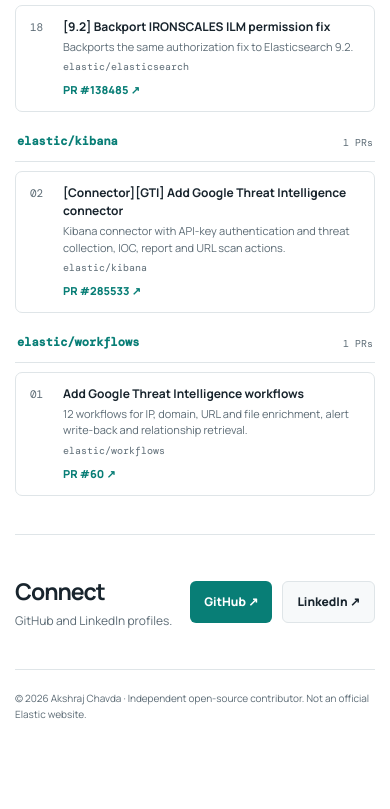
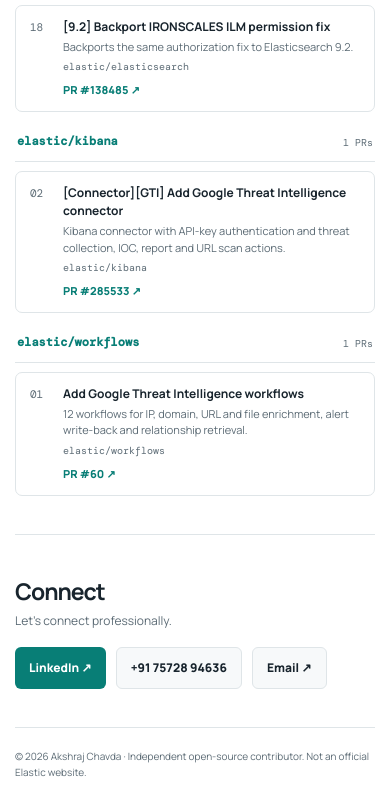
Before and after one commit to akshraj-05/elastic-oss-portfolio, a plain HTML site: page index.html in a window 390 px wide. Shown: the part 4663-5472 px from the top of the page. Before the commit the page ends 5414 px from the top, so only its background shows below. Drawn offline with nearby package versions, Linux system fonts and the light colour scheme.

Commit message:
Update contact section with LinkedIn phone and email

```diff
--- a/index.html
+++ b/index.html
@@ -286,10 +286,11 @@
 
   <section id="contact">
     <div class="contact">
-      <div><h2 style="margin:0">Connect</h2><p>GitHub and LinkedIn profiles.</p></div>
+      <div><h2 style="margin:0">Connect</h2><p>Let’s connect professionally.</p></div>
       <div class="actions" style="margin:0">
-        <a class="btn primary" href="https://github.com/akshraj-crest" target="_blank" rel="noopener">GitHub ↗</a>
-        <a class="btn secondary" href="https://www.linkedin.com/in/akshraj-chavda/" target="_blank" rel="noopener">LinkedIn ↗</a>
+        <a class="btn primary" href="https://www.linkedin.com/in/akshraj-chavda/" target="_blank" rel="noopener noreferrer">LinkedIn ↗</a>
+        <a class="btn secondary" href="tel:+917572894636">+91 75728 94636</a>
+        <a class="btn secondary" href="mailto:akshrajchavda1520@gmail.com">Email ↗</a>
       </div>
     </div>
   </section>
```
